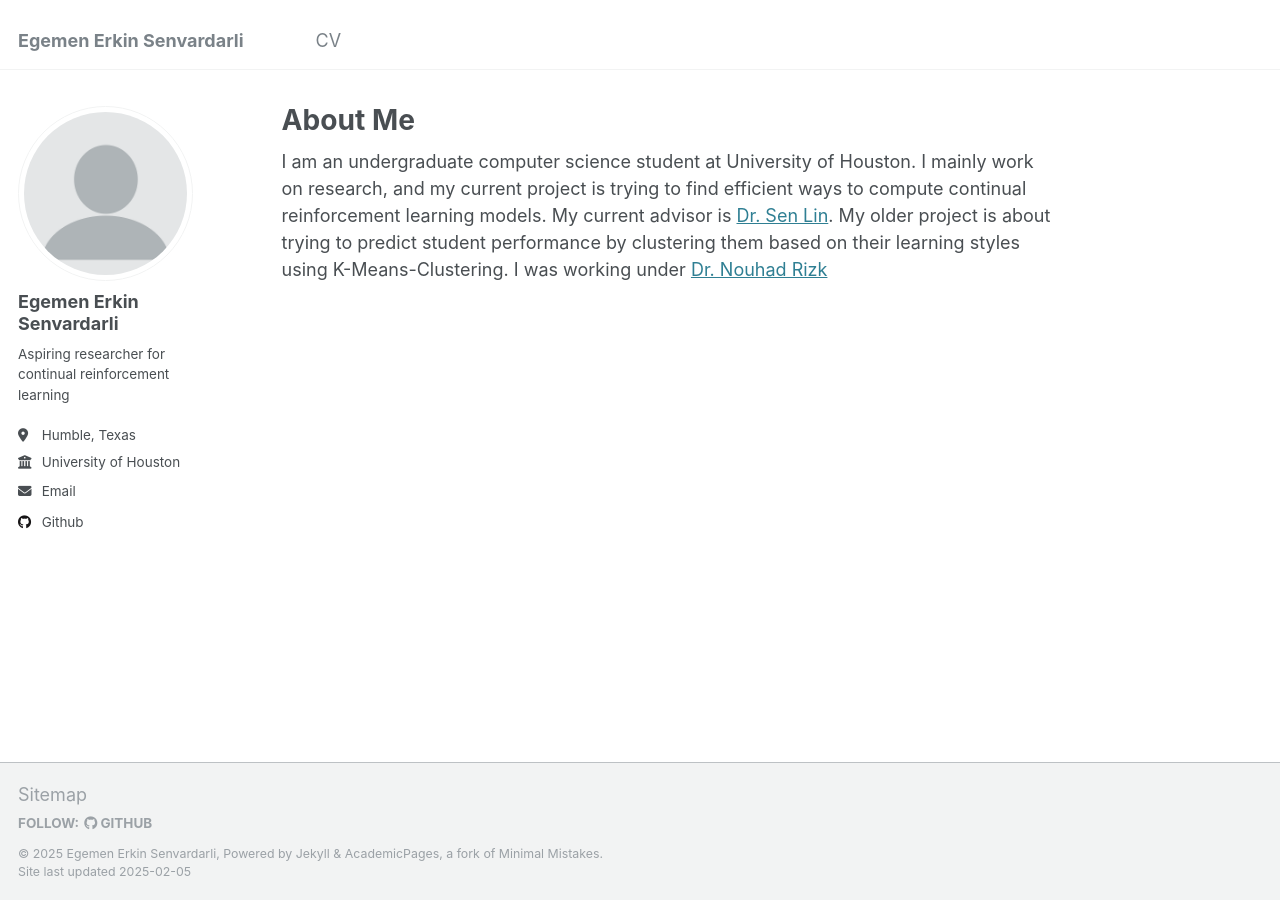
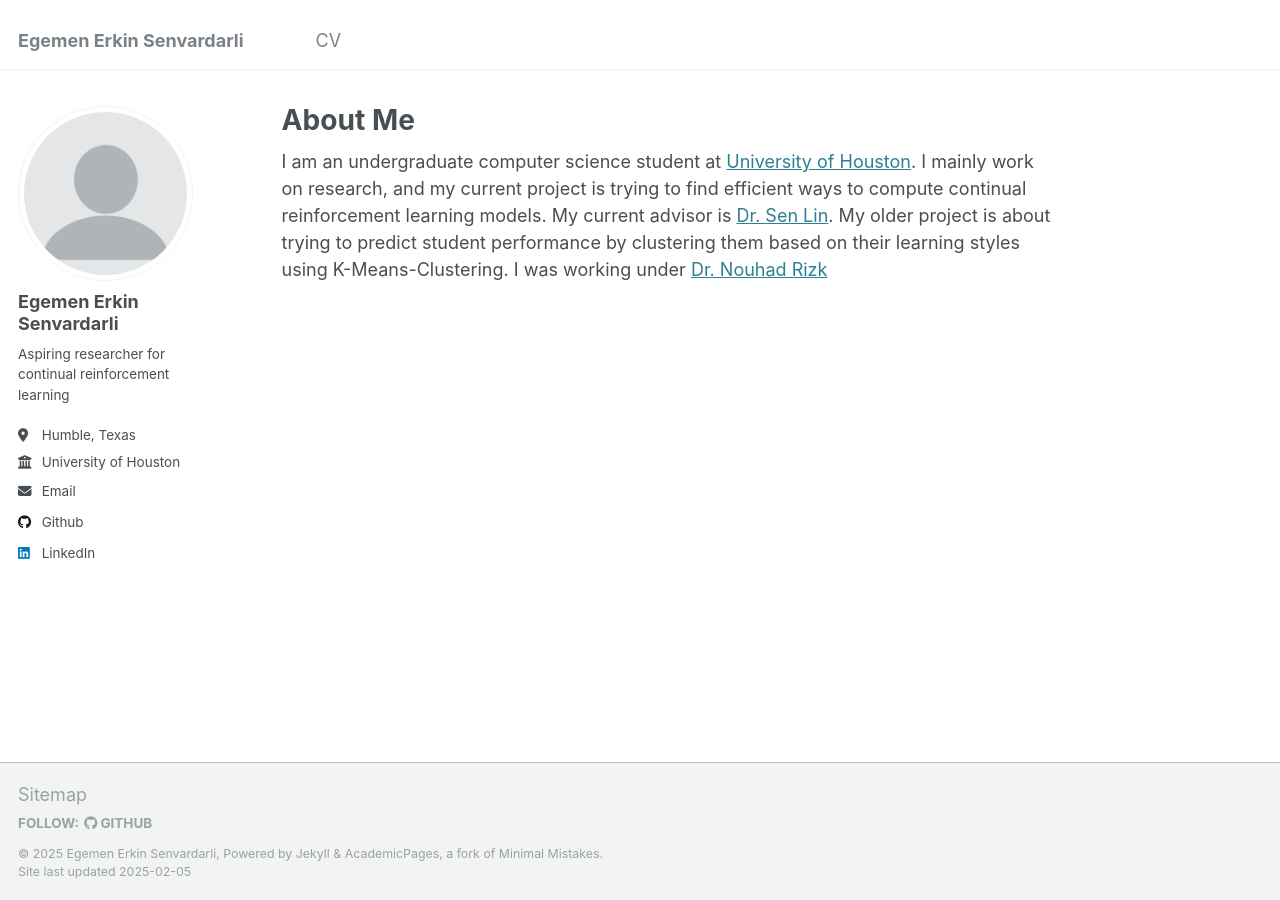
Before and after one commit to p1ckl/p1ckl.github.io, a Jekyll site: the page built from _pages/about.md, in a window 1280 px wide. Built offline with Jekyll 4.4.1, drawn with Linux system fonts in a browser that asks for light colours; part of the change alters nothing that is shown.

Commit message:
Added a link to the CS UH website. Added a link to my linkedin

```diff
--- a/_config.yml
+++ b/_config.yml
@@ -12,7 +12,7 @@ title                    : "Egemen Erkin Senvardarli"
 title_separator          : "-"
 name                     : &name "Egemen Erkin Senvardarli"
 description              : &description "personal description"
-url                      : https://p1ckl.github.io # the base hostname & protocol for your site e.g. "https://[your GitHub username].github.io"
+url                      : "https://p1ckl.github.io" # the base hostname & protocol for your site e.g. "https://[your GitHub username].github.io"
 baseurl                  : # the subpath of your site, e.g. "/blog"
 repository               : "p1ckl/p1ckl.github.io"
 
@@ -27,7 +27,7 @@ author:
   bio              : "Aspiring researcher for continual reinforcement learning"
   location         : "Humble, Texas"
   employer         : "University of Houston"
-  uri              : # URL
+  uri              : #URL
   email            : "eesenvar@cougarnet.uh.edu"
 
   # Academic websites
@@ -58,7 +58,7 @@ author:
   keybase          : # Username
   instagram        : # Username
   lastfm           : # Username
-  linkedin         : # Username
+  linkedin         : "https://www.linkedin.com/in/egemen-senvardarli/"
   mastodon         : # URL
   medium           : # URL
   pinterest        : # Username
--- a/_pages/about.md
+++ b/_pages/about.md
@@ -7,4 +7,4 @@ redirect_from:
   - /about.html
 ---
 
-I am an undergraduate computer science student at University of Houston. I mainly work on research, and my current project is trying to find efficient ways to compute continual reinforcement learning models. My current advisor is [Dr. Sen Lin](https://slin70.github.io). My older project is about trying to predict student performance by clustering them based on their learning styles using K-Means-Clustering. I was working under [Dr. Nouhad Rizk](https://uh.edu/nouhadrizk/)
+I am an undergraduate computer science student at [University of Houston](https://www.uh.edu/nsm/computer-science/). I mainly work on research, and my current project is trying to find efficient ways to compute continual reinforcement learning models. My current advisor is [Dr. Sen Lin](https://slin70.github.io). My older project is about trying to predict student performance by clustering them based on their learning styles using K-Means-Clustering. I was working under [Dr. Nouhad Rizk](https://uh.edu/nouhadrizk/)
```
